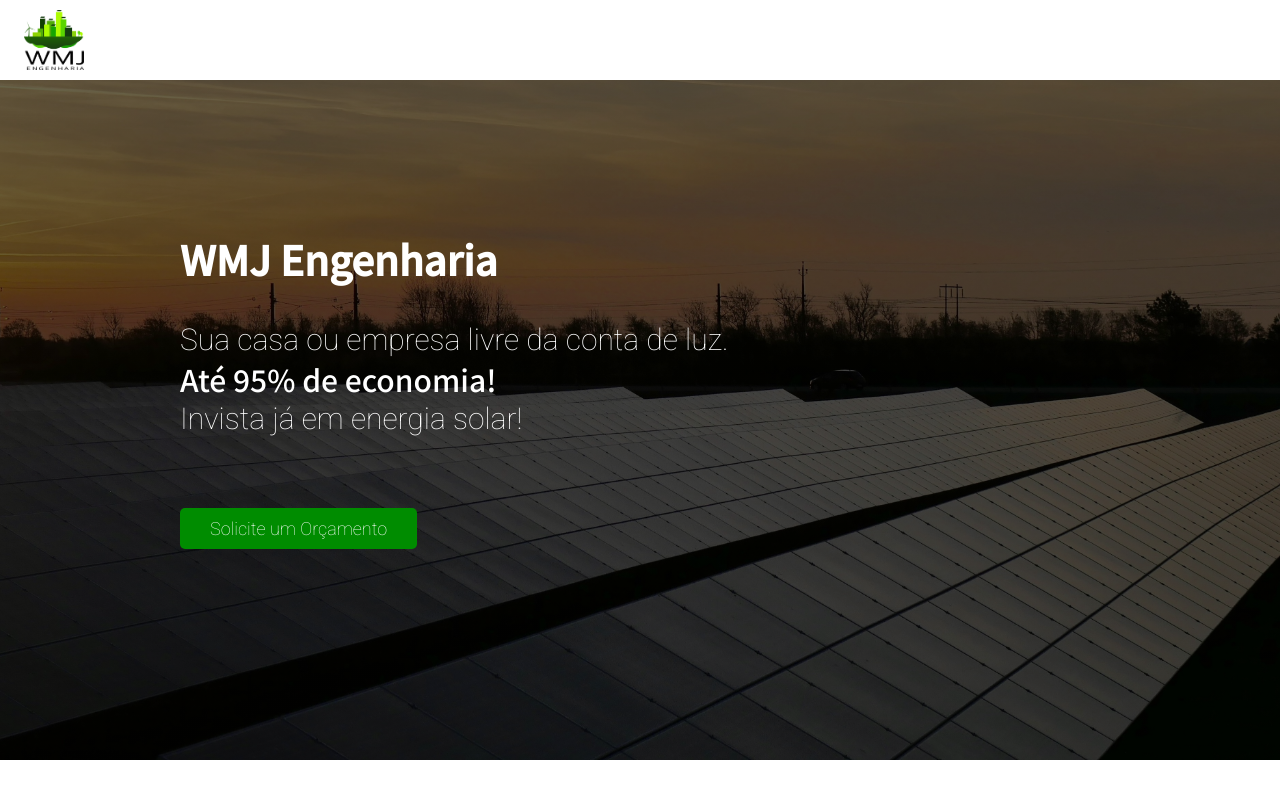
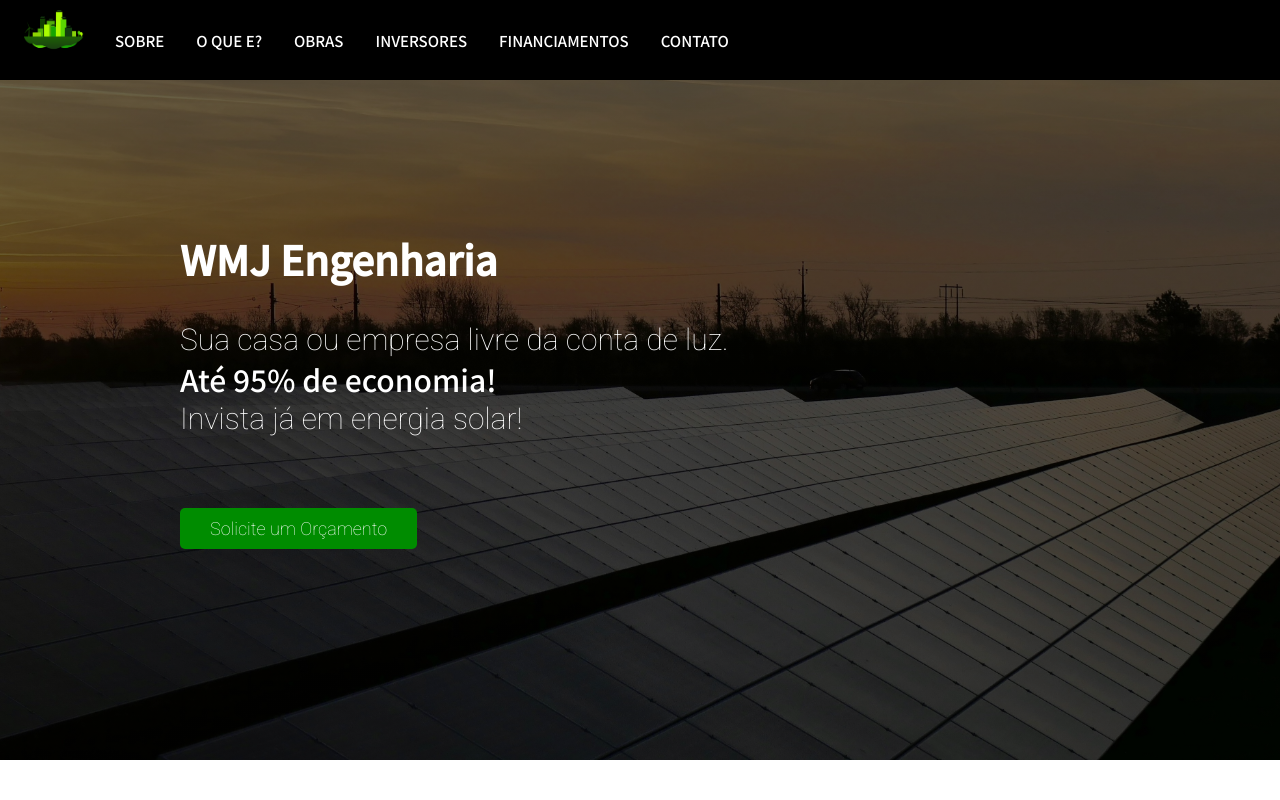
Before and after one commit to guilhermeparente17/WMJEngenharia, a React (Create React App) app: page / in a window 1280 px wide. Shown: the top 800 px of the page. Built offline with nearby package versions, Linux system fonts and the light colour scheme.

Commit message:
Cores para NavBar

```diff
--- a/src/components/Inversores/itensElements.js
+++ b/src/components/Inversores/itensElements.js
@@ -49,6 +49,6 @@
     max-width: 800px;
 
     @media screen and (max-width: 768px){
-        text-align:center;
+        text-align:left;
     }
 `
--- a/src/components/Navbar/NavbarElements.js
+++ b/src/components/Navbar/NavbarElements.js
@@ -2,7 +2,7 @@
 import {Link as LinkS} from 'react-scroll'
 
 export const Nav = styled.nav`
-    background:#fff;
+    background:#000;
     height:80px;
     width:100%;
     display: flex;
@@ -33,7 +33,7 @@
         transform: translate(-100%,60%);
         font-size: 1.8rem;
         cursor: pointer;
-        color: #000;
+        color: #fff;
     }
 `
 
```
